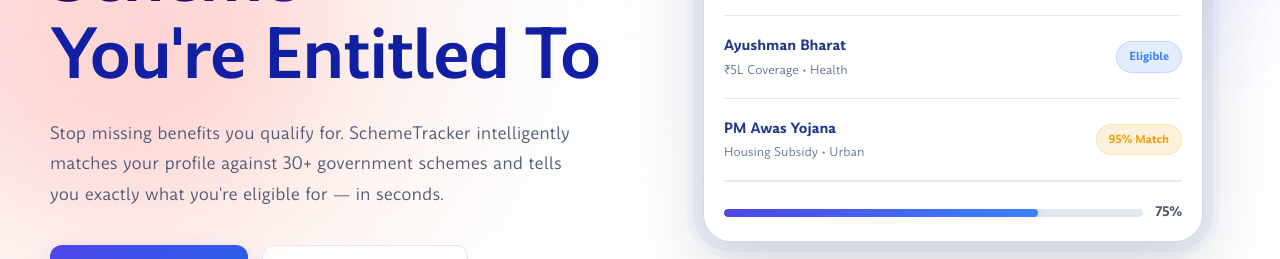
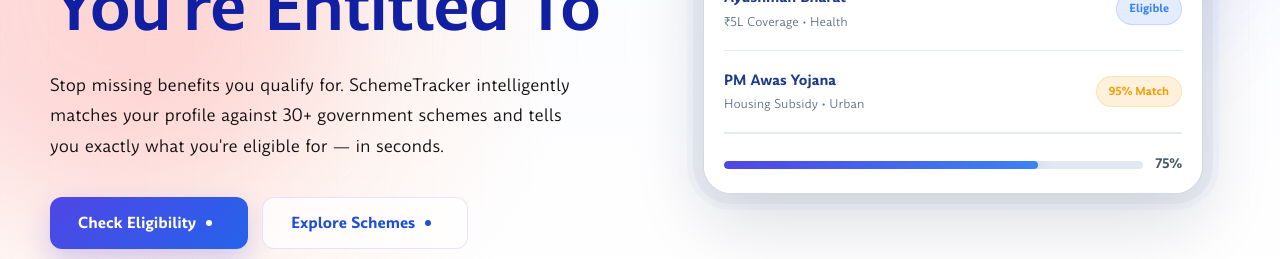
Before and after one commit to Angad-Chede/Scheme-Tracker, a React (Vite) app: page / in a window 1280 px wide. Shown: the part 414-673 px from the top of the page. Built offline with nearby package versions, Linux system fonts and the light colour scheme.

Commit message:
feat: add comprehensive CSS styles for the home page hero section and UI components

```diff
--- a/src/styles/home.css
+++ b/src/styles/home.css
@@ -59,6 +59,7 @@
     linear-gradient(180deg, #fafbff 0%, #ffffff 100%);
   padding: 88px 40px 72px;
   min-height: 620px;
+  padding-top: 40px;
 }
 
 .hero2-bg-glow {
@@ -173,7 +174,7 @@
 
 .hero2-subtitle {
   font-size: 17px;
-  color: rgba(69, 78, 112, 0.92);
+  color: rgba(0, 0, 0, 0.92);
   line-height: 1.8;
   margin-bottom: 36px;
   max-width: 520px;
```
